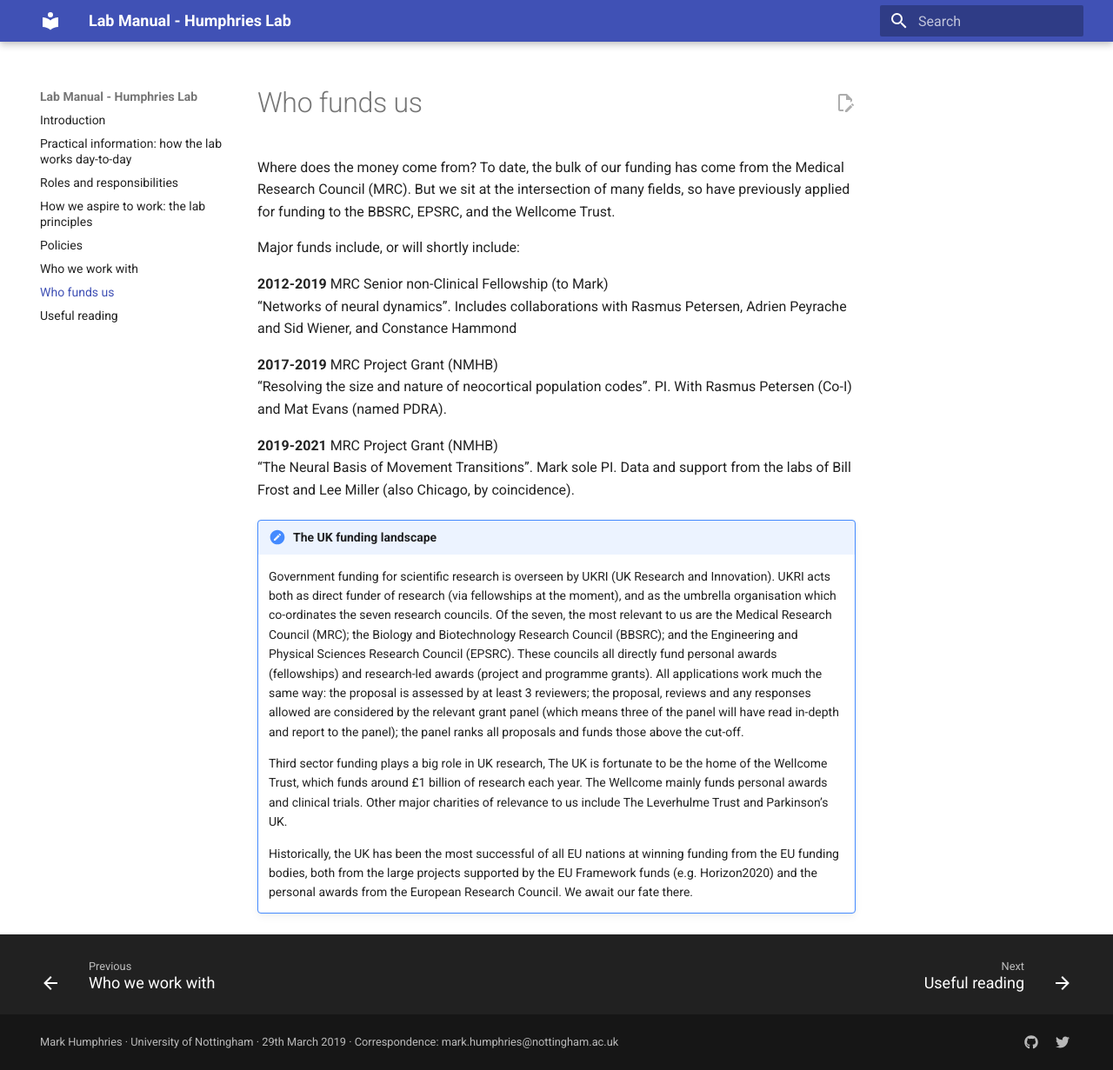
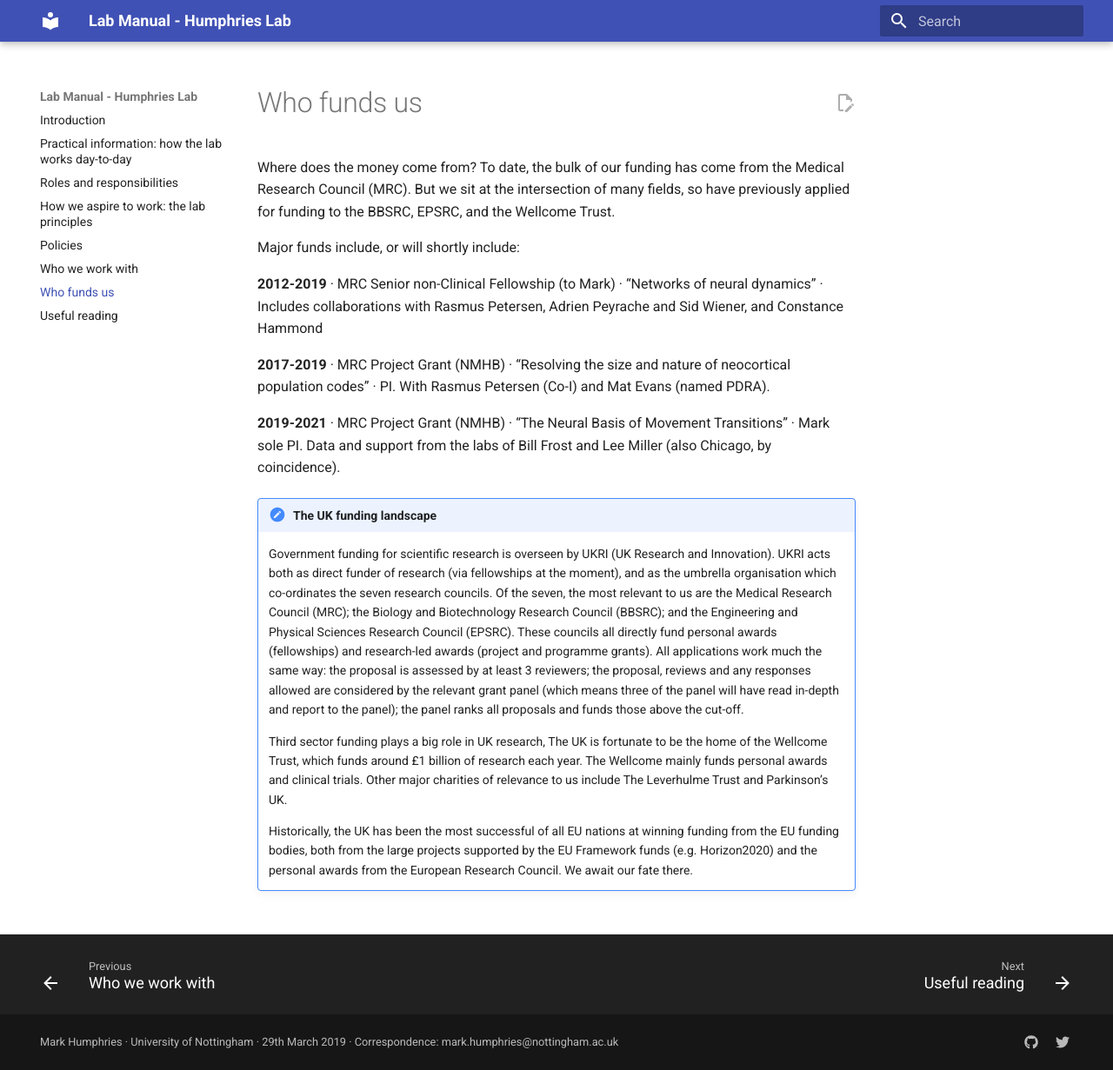
Before and after one commit to Humphries-Lab/Lab-Manual, an MkDocs documentation site: the page built from content/funders.md, in a window 1280 px wide and 1231 px high. Shown: the whole window at 87% size. Built offline with MkDocs 1.6.1 and Material for MkDocs 9.7.7, drawn with Linux system fonts in a browser that asks for light colours.

Commit message:
new go at funders layout: no newlines now, but ` • `

```diff
--- a/content/funders.md
+++ b/content/funders.md
@@ -8,18 +8,22 @@
 
 Major funds include, or will shortly include:
 
-**2012-2019** MRC Senior non-Clinical Fellowship (to Mark)<br>
-"Networks of neural dynamics". Includes collaborations with Rasmus
-Petersen, Adrien Peyrache and Sid Wiener, and Constance Hammond
+**2012-2019** ·
+MRC Senior non-Clinical Fellowship (to Mark) ·
+"Networks of neural dynamics" ·
+Includes collaborations with Rasmus Petersen, Adrien Peyrache and Sid
+Wiener, and Constance Hammond
 
-**2017-2019** MRC Project Grant (NMHB)<br>
-"Resolving the size and nature of neocortical population codes". PI.
-With Rasmus Petersen (Co-I) and Mat Evans (named PDRA).
+**2017-2019** ·
+MRC Project Grant (NMHB) ·
+"Resolving the size and nature of neocortical population codes" ·
+PI. With Rasmus Petersen (Co-I) and Mat Evans (named PDRA).
 
-**2019-2021** MRC Project Grant (NMHB)<br>
-"The Neural Basis of Movement Transitions". Mark sole PI. Data and
-support from the labs of Bill Frost and Lee Miller (also Chicago, by
-coincidence).
+**2019-2021** ·
+MRC Project Grant (NMHB) ·
+"The Neural Basis of Movement Transitions" ·
+Mark sole PI. Data and support from the labs of Bill Frost and Lee
+Miller (also Chicago, by coincidence).
 
 
 !!! note "The UK funding landscape"
```
